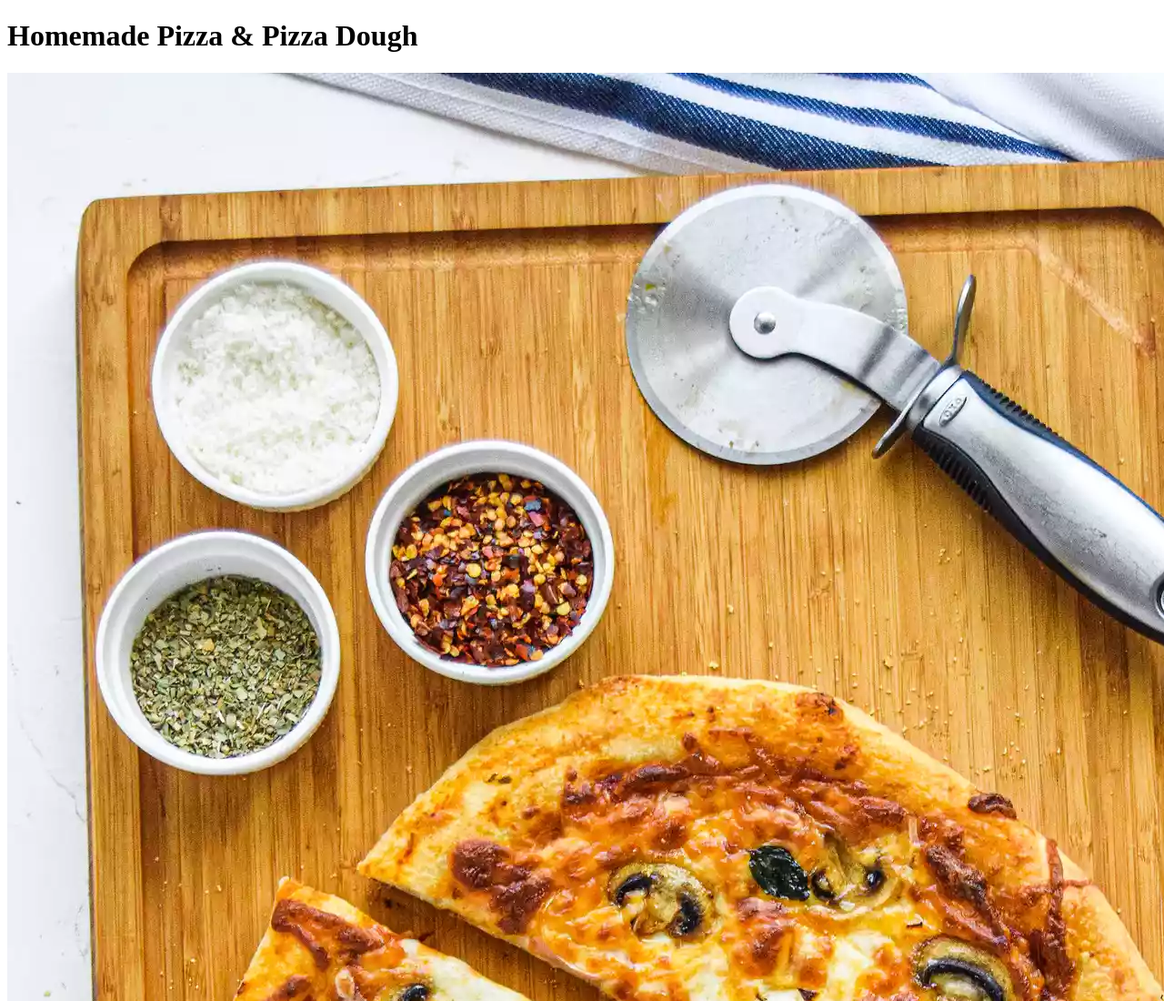
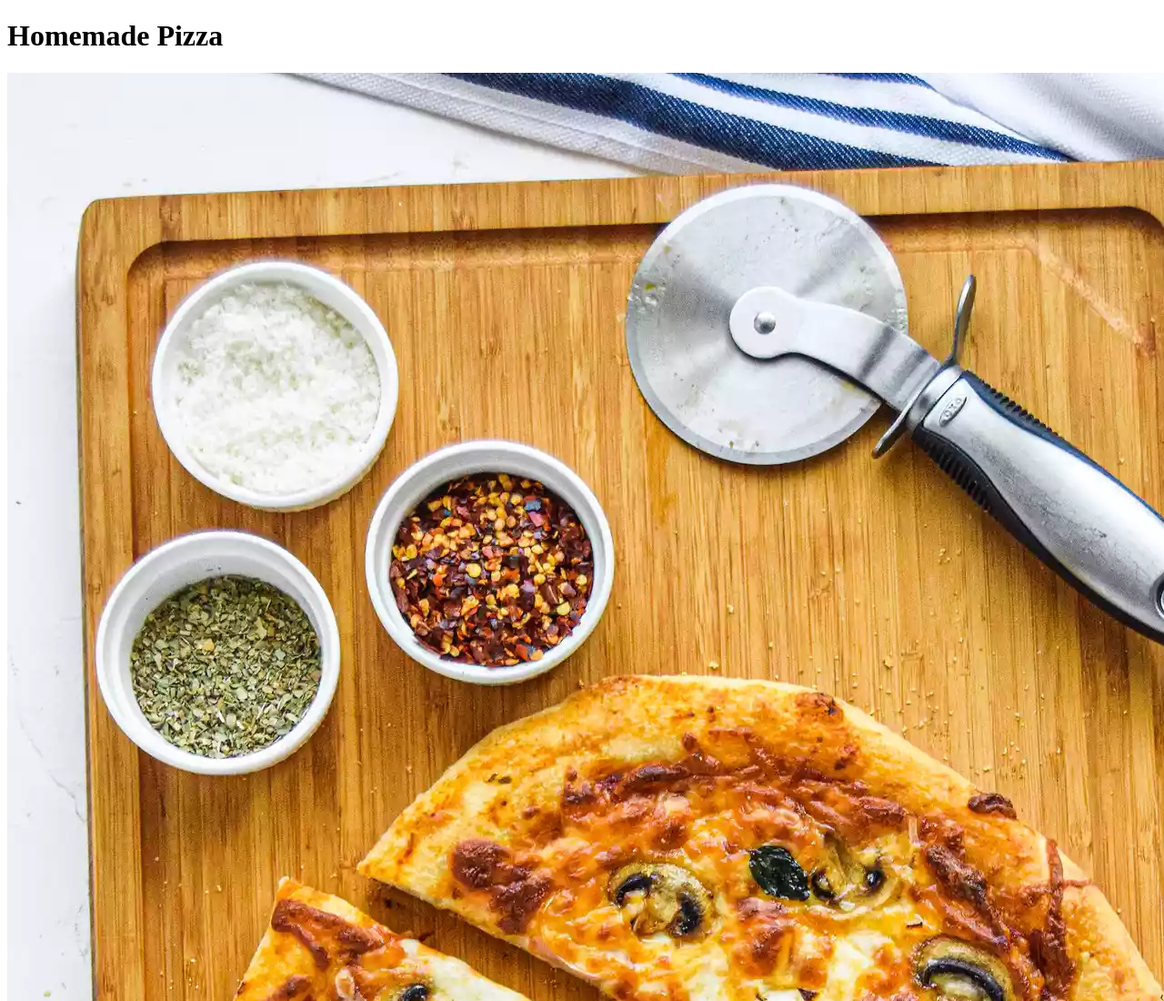
Before and after one commit to DonovanWilliams0517/odin-recipes, a plain HTML site: page recipes/pizza.html in a window 1280 px wide. Shown: the top 1100 px of the page at 91% size. Drawn offline with Linux system fonts and the light colour scheme.

Commit message:
deletion
deleted "& pizza dough" from title and heading

```diff
--- a/recipes/pizza.html
+++ b/recipes/pizza.html
@@ -2,12 +2,13 @@
 <html lang="en">
     <head>
         <meta charset="UTF-8">
-        <title>Homemade Pizza & Pizza Dough</title>
+        <title>Homemade Pizza</title>
     </head>
     <body>
-        <h1>Homemade Pizza & Pizza Dough</h1>
+        <h1>Homemade Pizza</h1>
         <img src="homemadepizza.webp">
         <h2>Description</h2>
         <p>Make perfect pizza at home with this classic homemade pizza recipe, including a pizza dough recipe, topping suggestions, and step-by-step instructions</p>
+
     </body>
 </html>
```
